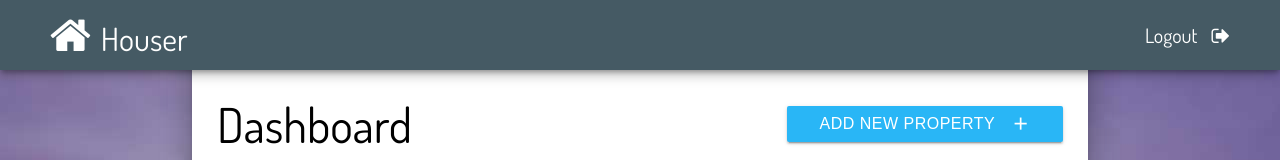
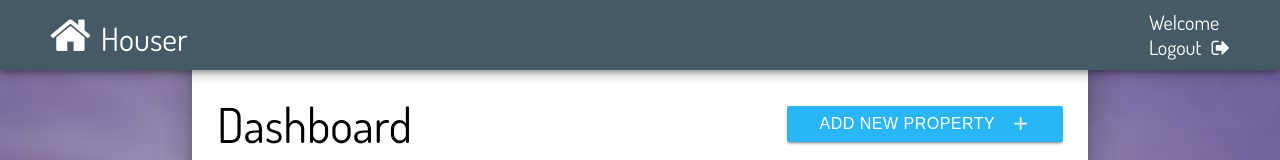
Before and after one commit to Skylercrane23/simulation2, a React (Create React App) app in the folder group-project/: page /dashboard in a window 1280 px wide. Shown: the top 160 px of the page. Built offline with nearby package versions, Linux system fonts and the light colour scheme.

Commit message:
finished auth login logout and register

```diff
--- a/group-project/src/App.js
+++ b/group-project/src/App.js
@@ -2,10 +2,6 @@ import React, { Component } from 'react';
 
 // ROUTER
 import router from './router';
-
-// COMPONENT IMPORTS
-import Nav from './components/Nav';
-import Auth from './components/Auth';
 
 class App extends Component {
   render() {
--- a/group-project/src/components/AddProperty.js
+++ b/group-project/src/components/AddProperty.js
@@ -7,7 +7,7 @@ class AddProperty extends Component {
     return (
       <div className="AddProperty">
         <Link to="/addlisting/1">
-          <button className="login btn waves-effect waves-light" type="submit" name="action"><i class="material-icons right">add</i>Add New Property</button>
+          <button className="login btn waves-effect waves-light" type="submit" name="action"><i className="material-icons right">add</i>Add New Property</button>
         </Link>
       </div>
     );
--- a/group-project/src/components/Auth.js
+++ b/group-project/src/components/Auth.js
@@ -1,8 +1,5 @@
 import React, { Component } from 'react';
 import axios from 'axios';
-
-// LINKING ROUTES
-import { Link } from 'react-router-dom';
 
 import Nav from './Nav';
 
@@ -47,6 +44,7 @@ class Auth extends Component {
                 </div>
 
                   <button
+                      onClick={ () => this.login() }
                       className="login btn waves-effect waves-light"
                       type="submit"
                       name="action"
@@ -87,6 +85,13 @@ class Auth extends Component {
   }
 
   // LOGIN
+  login() {
+    axios.post('//localhost:3001/auth/login', { username: this.state.username, password: this.state.password } )
+    .then(res => {
+      window.localStorage.setItem("loggedInUser", res.data.user.user_name);
+      this.props.history.push('/dashboard');
+    })
+  }
 
 }
 
--- a/group-project/src/components/Dashboard.js
+++ b/group-project/src/components/Dashboard.js
@@ -10,7 +10,7 @@ class Dashboard extends Component {
   render() {
     return (
       <div className="Dashboard">
-        <Nav />
+        <Nav history={this.props.history}/>
         <div className="container z-depth-5">
           <div className="row dashboard-heading">
             <div className="col s6 align-left">
--- a/group-project/src/components/Filter.js
+++ b/group-project/src/components/Filter.js
@@ -14,10 +14,10 @@ class Filter extends Component {
             <div className="row flex-items">
               <div className="input-field col s4">
                 <input placeholder="$" id="first_name" type="text" className="validate"/>
-                <label for="first_name">$ Desired Rent</label>
+                <label htmlFor="first_name">$ Desired Rent</label>
               </div>
-              <button className="filter btn waves-effect waves-light" type="submit" name="action"><i class="material-icons right">filter_list</i>Filter</button>
-              <button className="reset btn waves-effect waves-light" type="submit" name="action"><i class="material-icons right">clear_all</i>Clear</button>
+              <button className="filter btn waves-effect waves-light" type="submit" name="action"><i className="material-icons right">filter_list</i>Filter</button>
+              <button className="reset btn waves-effect waves-light" type="submit" name="action"><i className="material-icons right">clear_all</i>Clear</button>
             </div>
           </form>
         </div>
--- a/group-project/src/components/Nav.js
+++ b/group-project/src/components/Nav.js
@@ -1,4 +1,6 @@
 import React, { Component } from 'react';
+
+import axios from 'axios';
 
 // LINKING ROUTES
 import { Link } from 'react-router-dom';
@@ -10,12 +12,34 @@ class Nav extends Component {
         <Link to="/">
           <div className="fa fa-home logo" style={{ fontSize: '44px' }}><span>Houser</span></div>
         </Link>
-        <Link to="/">
-          <div className="logout">Logout <i className="fa fa-sign-out" aria-hidden="true"></i></div>
-        </Link>
+
+        { window.localStorage.loggedInUser !== "none" &&
+        <div>
+            <span>Welcome {window.localStorage.loggedInUser}</span>
+            <div
+                onClick={ () => this.logout() }
+                className="logout">
+
+              Logout
+                <i  className="fa fa-sign-out"
+                    aria-hidden="true">
+                </i>
+            </div>
+          </div>
+        }
       </div>
     );
   }
+
+   // LOGOUT
+   logout() {
+    axios.get('//localhost:3001/auth/logout')
+      .then(res => {
+        window.localStorage.setItem("loggedInUser", "none");
+        this.props.history.push('/');
+    })
+  }
+
 }
 
 export default Nav;
--- a/group-project/src/css/main.css
+++ b/group-project/src/css/main.css
@@ -584,6 +584,9 @@ label {
     .Nav .logo:hover {
       color: #29b6f6; }
   .Nav .logout {
+    margin-top: 5px;
+    text-align: right;
+    cursor: pointer;
     color: white; }
     .Nav .logout i {
       margin-left: 10px; }
--- a/group-project/src/scss/partials/_nav.scss
+++ b/group-project/src/scss/partials/_nav.scss
@@ -26,6 +26,9 @@
     }
   }
   .logout {
+    margin-top: 5px;
+    text-align: right;
+    cursor: pointer;
     color: white;
     i {
       margin-left: 10px;
```
Also changed, not shown: 2 other files (tests, documents, lock files or other folders).
